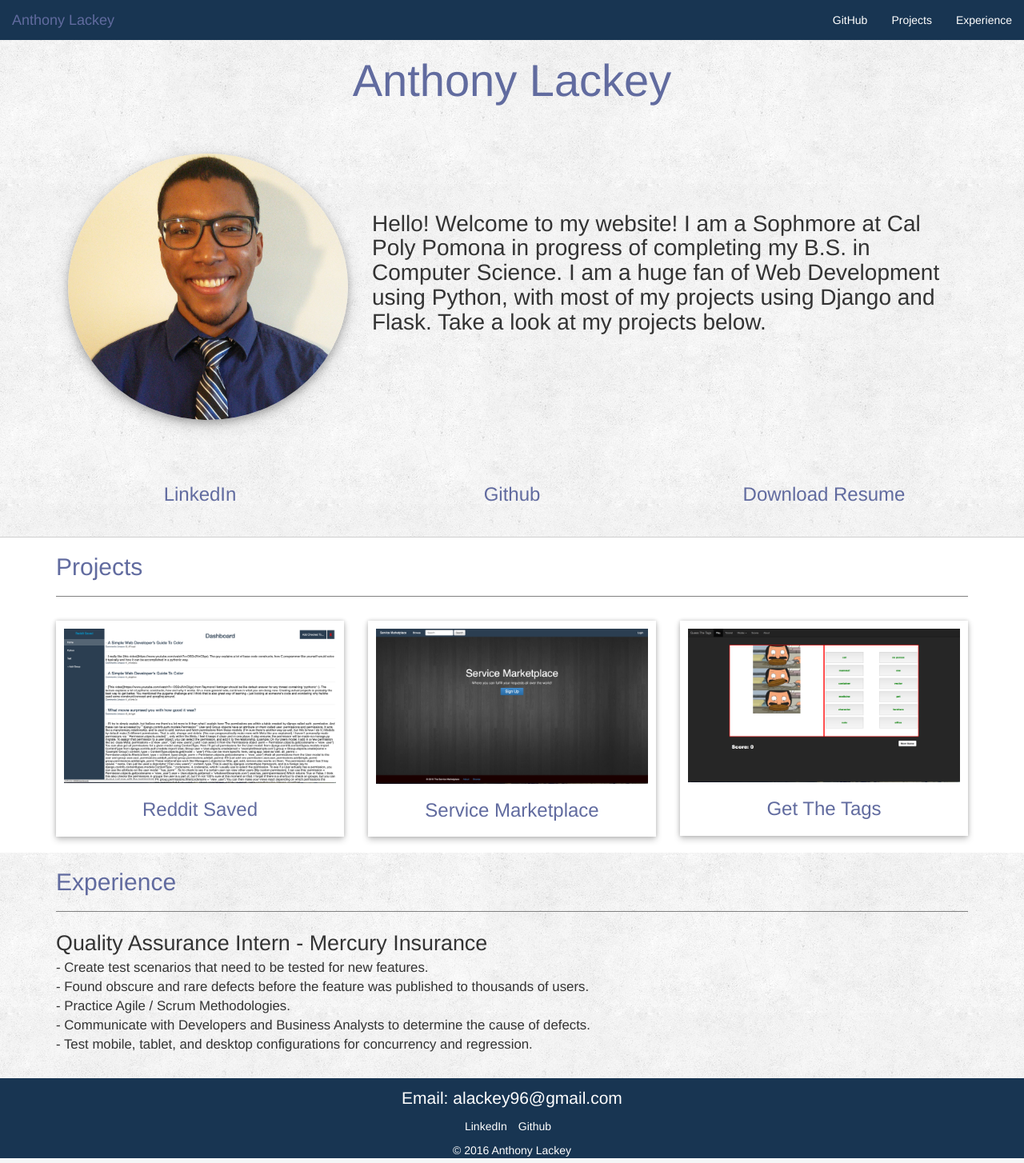
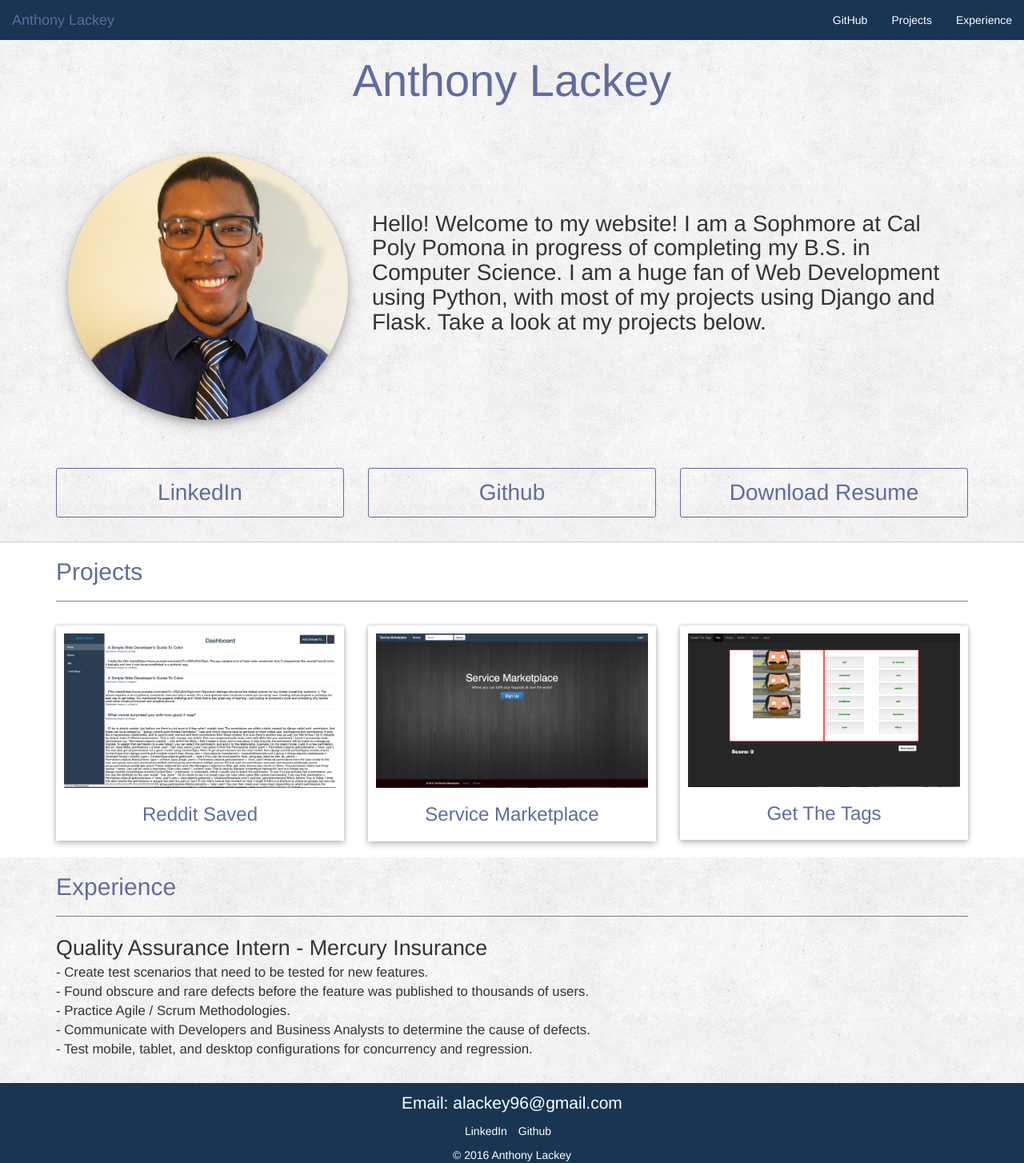
Before and after one commit to Alackey/Alackey.github.io, a Flask app: page / in a window 1280 px wide. Shown: the whole page at 80% size. Run offline with Flask 2, Linux system fonts and the light colour scheme; some libraries are stand-ins or nearby versions.

Commit message:
Change social links

```diff
--- a/static/css/custom.css
+++ b/static/css/custom.css
@@ -72,6 +72,18 @@ h1 {
 	text-align: center;
 	margin: 10px 0 10px 0;
 	text-align: center;
+	border: 1px solid #616B9F;
+	border-radius: 3px;
+	padding: 10px 0 10px 0;
+	color: #616B9F;
+	font-size: 2em;
+	font-weight: 500;
+}
+
+.socialLinks:hover {
+	background-color: #616B9F;
+	color: white !important;
+
 }
 
 #projects {
--- a/templates/index.html
+++ b/templates/index.html
@@ -64,14 +64,26 @@
         </div>
         <div class="container">
             <div class="row">
-                <div class="col-lg-4 socialLinks">
-                    <a href="https://www.linkedin.com/in/alackey"><h3>LinkedIn</h3></a>
+                <div class="col-lg-4">
+                    <a href="https://www.linkedin.com/in/alackey">
+                        <div class="col-lg-12 socialLinks">
+                            <span>LinkedIn</span>
+                        </div>
+                    </a>
                 </div>
-                <div class="col-lg-4 socialLinks">
-                    <a href="https://github.com/Alackey/"><h3>Github</h3></a>
+                <div class="col-lg-4">
+                    <a href="https://github.com/Alackey/">
+                        <div class="col-lg-12 socialLinks">
+                            <span>Github</span>
+                        </div>
+                    </a>
                 </div>
-                <div class="col-lg-4 socialLinks">
-                    <a href="{{ url_for('static',filename='files/techResume.pdf') }}"><h3>Download Resume</h3></a>
+                <div class="col-lg-4">
+                    <a href="{{ url_for('static',filename='files/techResume.pdf') }}">
+                        <div class="col-lg-12 socialLinks">
+                                <span>Download Resume</span>
+                        </div>
+                    </a>
                 </div>
             </div>
         </div>
```
